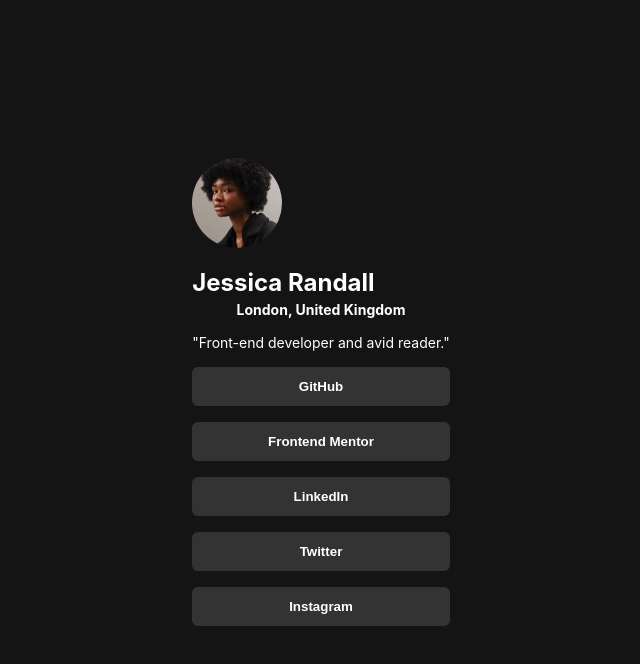
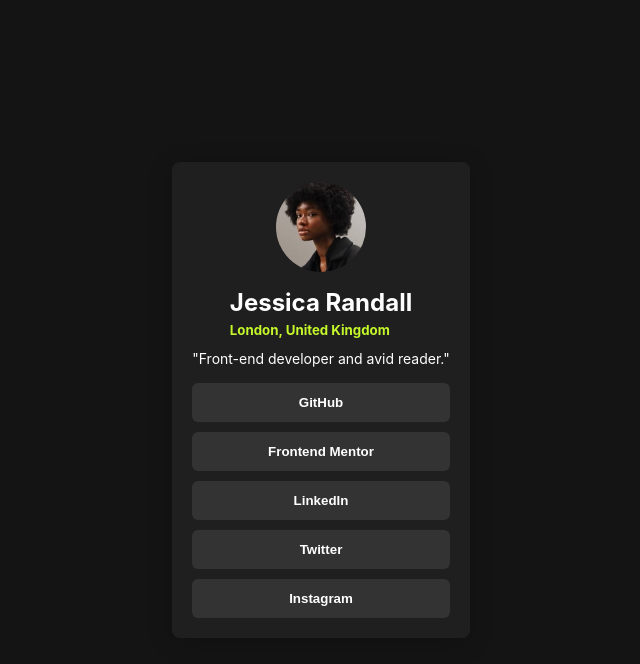
Before and after one commit to TheSantiagoSuarez/learning_html, a plain HTML site: page 01_social_links/index.html in a window 1280 px wide. Shown: the whole page, without its empty margins (319-959 px from the left). Drawn offline with Linux system fonts and the light colour scheme.

Commit message:
Update index.html

```diff
--- a/01_social_links/index.html
+++ b/01_social_links/index.html
@@ -17,44 +17,28 @@
 </head>
 
 <body>
-    <div>
+  <main class="main">
+    <section class="card-section">
+
+      <div class="container">
         <img src="assets/images/avatar-jessica.jpeg" alt="avatar-jessica">
-      <h2>
-        Jessica Randall
-      </h2>
-      <p><strong>
-        London, United Kingdom
-      </strong></p>
-      <p>
-        "Front-end developer and avid reader."
-      </p>
-      <p>
-        <p>
-          <button>
-            GitHub
-          </button>
-        </p>
-        <p>
-          <button>
-            Frontend Mentor
-          </button>
-        </p>
-        <p>
-          <button>
-            LinkedIn
-          </button>
-        </p>
-        <p>
-          <button>
-            Twitter
-          </button>
-        </p>
-        <p>
-          <button>
-            Instagram
-          </button>
-        </p>
-      </p>
+
+        <div class="titles">
+          <h2>Jessica Randall</h2>
+          <h5>London, United Kingdom</h5>
         </div>
+
+        <p>"Front-end developer and avid reader."</p>
+
+        <div class="buttons">
+          <button>GitHub</button>
+          <button>Frontend Mentor</button>
+          <button>LinkedIn</button>
+          <button>Twitter</button>
+          <button>Instagram</button>
+        </div>
+      </div>
+    </section>
+</main>
 </body>
 </html>
```
Lines whose indentation alone changed are shown as unchanged.
